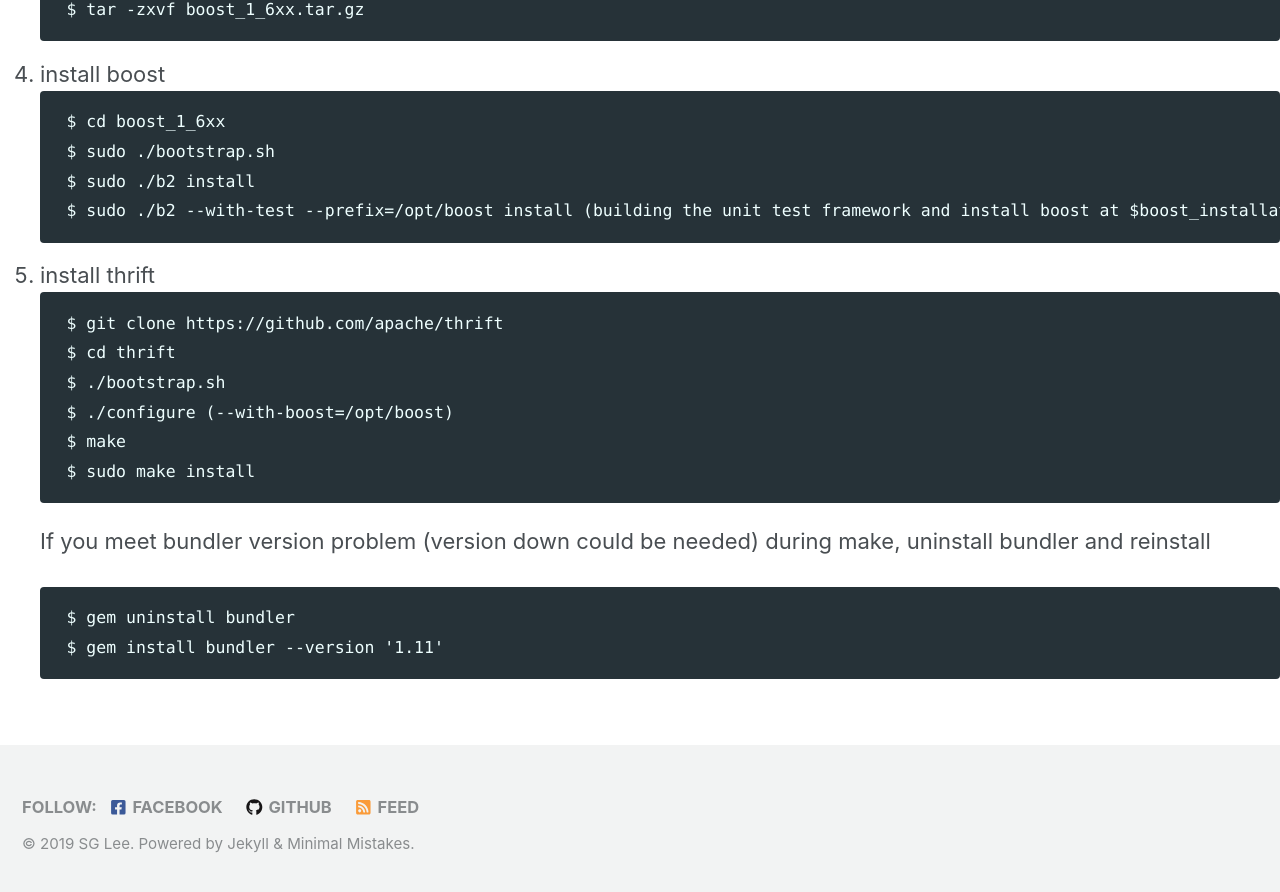
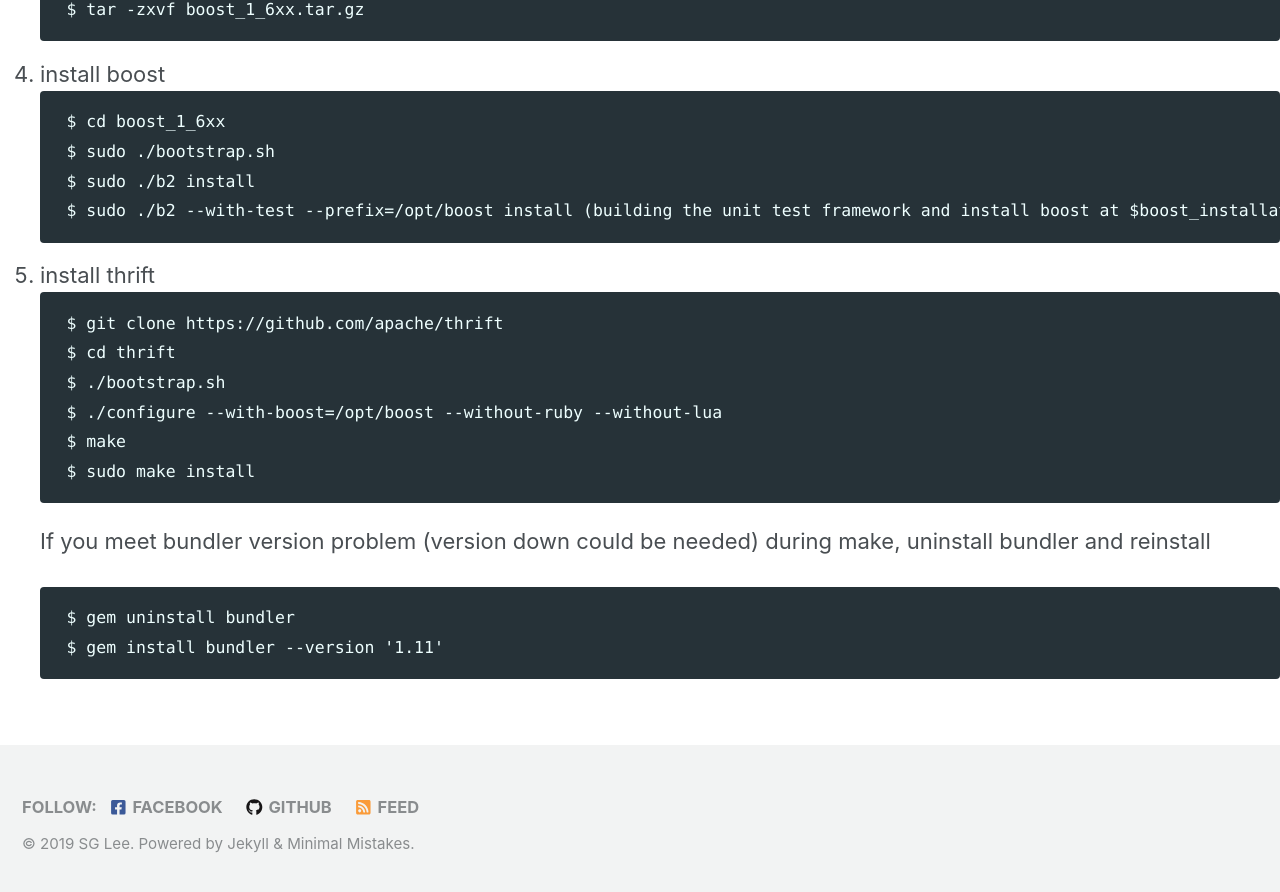
Before and after one commit to sglee-net/sglee-net.github.io, a Jekyll site: the page built from development_environment/dev_environment.md, in a window 1280 px wide and 900 px high, scrolled down 8809 px. Shown: the top 892 px of the window. Built offline with Jekyll 4.4.1, drawn with Linux system fonts in a browser that asks for light colours; cached includes are drawn as plain includes; nearby versions of some CDN libraries; our own code applies the rules of GitHub Pages for plain Markdown files.

Commit message:
Update dev_environment.md

````diff
--- a/development_environment/dev_environment.md
+++ b/development_environment/dev_environment.md
@@ -288,7 +288,7 @@
     $ git clone https://github.com/apache/thrift
     $ cd thrift
     $ ./bootstrap.sh
-    $ ./configure (--with-boost=/opt/boost)
+    $ ./configure --with-boost=/opt/boost --without-ruby --without-lua
     $ make
     $ sudo make install
     ```
````
